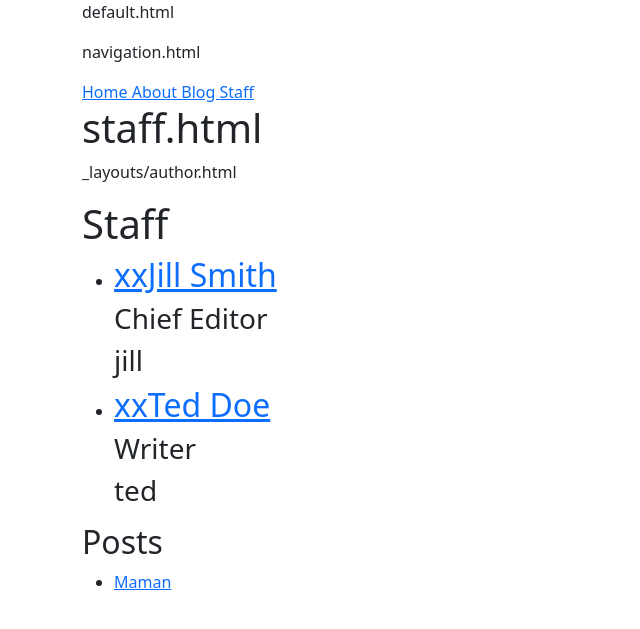
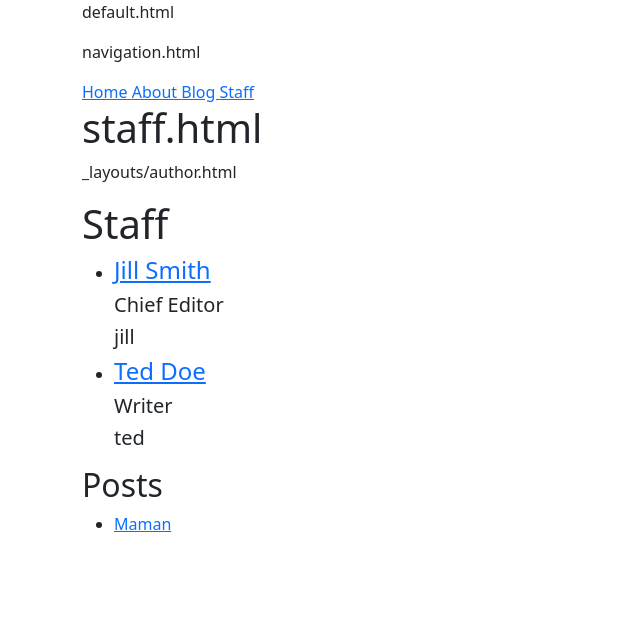
Before and after one commit to awelvor/page4, a Jekyll site: the page built from staff.html, in a window 1280 px wide. Shown: the top 629 px of the page, without its empty margins (0-640 px from the left). Built offline with Jekyll 4.4.1, drawn with Linux system fonts in a browser that asks for light colours.

Commit message:
Update staff.html

```diff
--- a/staff.html
+++ b/staff.html
@@ -7,9 +7,9 @@ title: Staff
 <ul>
   {% for author in site.authors %}
     <li>
-      <h2><a href="{{ author.url|relative_url }}">xx{{ author.name }}</a></h2>
-      <h3>{{ author.position }}</h3>
-      <h3>{{ author.short_name }}</h3>
+      <h4><a href="{{ author.url|relative_url }}">{{ author.name }}</a></h4>
+      <h5>{{ author.position }}</h5>
+      <h5>{{ author.short_name }}</h5>
 
     </li>
   {% endfor %}
```
